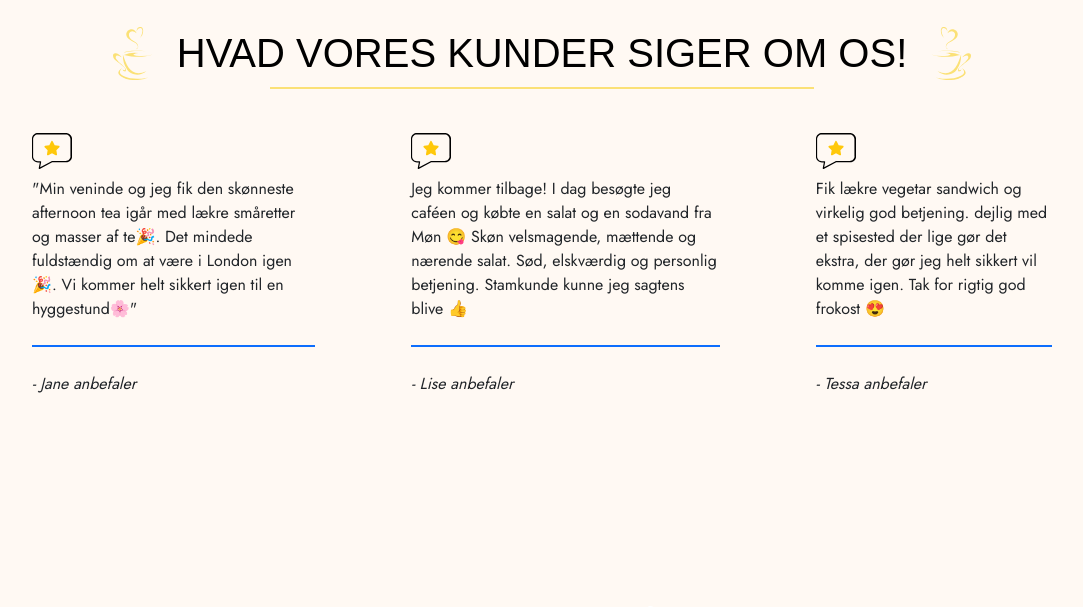
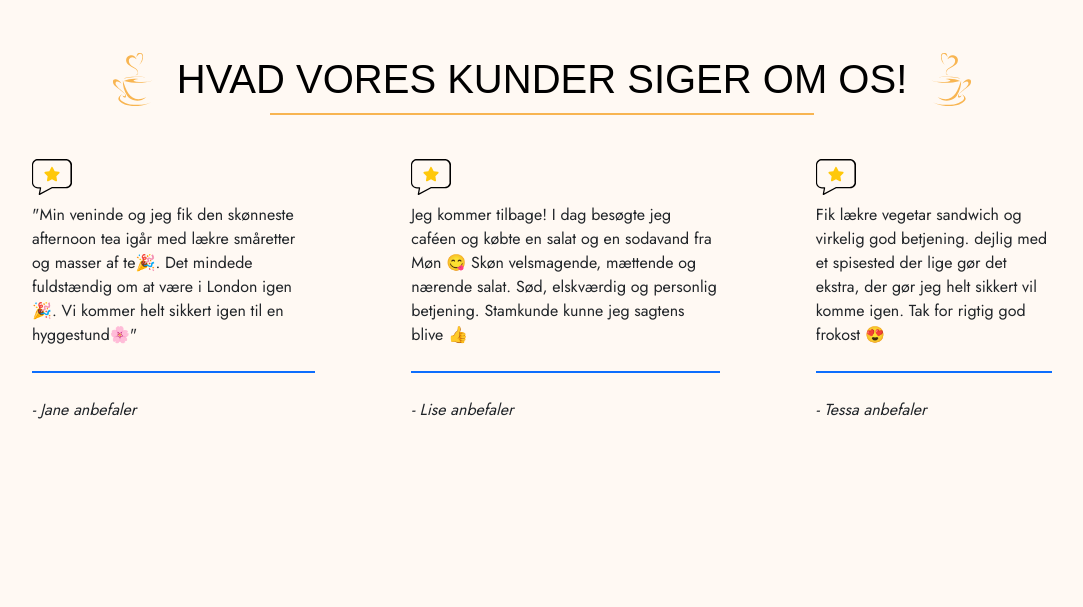
Before and after one commit to d-osbeck/Kaffetaarn, a PHP site: page / in a window 1280 px wide. Shown: the part 3672-4279 px from the top of the page, without its empty margins (98-1181 px from the left). Run offline with PHP 8.4, Linux system fonts and the light colour scheme; style sheets or scripts are compiled from the project's sources; some libraries are stand-ins or nearby versions; some web fonts are replaced.

Commit message:
Lavet små ændringer, blandt andet på farver.

```diff
--- a/bestilling.php
+++ b/bestilling.php
@@ -35,9 +35,9 @@
 
             <div class="bestilling__header__wrapper d-md-flex justify-content-center flex-column p-md-3 mx-lg-3 mx-xxl-0 p-xxl-5">
             <header class="bestilling__header d-flex justify-content-center mt-4 mb-4">
-                <img class="header__icon align-self-center" src="img/kaffekop-ikon-left.svg" alt="kaffekop ikon">
+                <img class="header__icon align-self-center" src="img/kaffekop-ikon-left.svg" alt="kaffekop ikon" style="width:40px;">
                 <h1 class="headline text-white px-2 my-2">AFTERNOON TEA</h1>
-                <img class="header__icon align-self-center" src="img/kaffekop-ikon-right.svg" alt="kaffekop ikon">
+                <img class="header__icon align-self-center" src="img/kaffekop-ikon-right.svg" alt="kaffekop ikon" style="width:40px;">
             </header>
 
             <p>Vores afternoon Tea består af 10 lækre delikatesser inkl. fri kaffe/te. I kan blive siddende lige så længe I har lyst, i vores hyggelige omgivelser. <br><br>
--- a/css/styles.scss
+++ b/css/styles.scss
@@ -160,7 +160,7 @@
 	content: '';
 	height: 2px;
 	width: 70%;
-	background: #FBE176;
+	background: #f8b551;
 	position: absolute;
 	left: calc(25% - 10%);
 	bottom: -12px;
--- a/index.php
+++ b/index.php
@@ -27,8 +27,8 @@
     <header>
         <img class="top__logo__tagline align-self-center mb-4" src="img/logo-tagline.svg" alt="logo-tagline">
         <div class="top__btn__wrapper text-center">
-            <a href=""><button class="bg-primary text-black font-weight-500 rounded py-2 px-4 mx-1 border-0 py-xl-3 px-xl-5 mx-xl-3">MENU</button></a>
-            <a href=""><button class="bg-primary text-black font-weight-500 rounded py-2 px-4 mx-1 border-0 py-xl-3 px-xl-5 mx-xl-3">BESTIL BORD</button></a>
+            <a href=""><button class="bg-primary text-black fs-5 font-weight-500 rounded py-2 px-4 mx-1 border-0 py-xl-3 px-xl-5 mx-xl-3">MENU</button></a>
+            <a href=""><button class="bg-primary text-black fs-5 font-weight-500 rounded py-2 px-4 mx-1 border-0 py-xl-3 px-xl-5 mx-xl-3">BESTIL BORD</button></a>
         </div>
     </header>
     <div class="top__bg__container d-xl-flex">
@@ -40,9 +40,9 @@
 <section class="velkommen container p-0">
     <div class="velkommen__box__wrapper container bg-white p-5 mb-5 mb-md-0">
         <header class="d-flex justify-content-center mb-4">
-            <img class="kaffe-icon align-self-center" src="img/kaffekop-ikon-left.svg" alt="kaffekop ikon">
+            <img class="kaffe-icon align-self-center" src="img/kaffekop-ikon-left.svg" alt="kaffekop ikon" style="width:40px;">
             <h1 class="headline px-2 my-2 text-center">EN UNIK OPLEVELSE</h1>
-            <img class="kaffe-icon align-self-center" src="img/kaffekop-ikon-right.svg" alt="kaffekop ikon">
+            <img class="kaffe-icon align-self-center" src="img/kaffekop-ikon-right.svg" alt="kaffekop ikon" style="width:40px;">
         </header>
         <p class="">I hjertet af Nykøbing F. tårner det gule vandtårn sig op over byens tage.
             <br><br>
@@ -142,6 +142,8 @@
                     </div>
                 </div>
 
+                <div class="line bg-primary my-4"></div>
+
                 <h2 class="text-center font-weight-500 fs-1 mt-5 mb-3">KAGER</h2>
                 <div class="menu__item__wrapper row">
                     <div class="menu__left__col col-8">
@@ -227,6 +229,8 @@
                         <p class="main-text font-weight-500">30 dkk</p>
                     </div>
                 </div>
+
+                <div class="line bg-primary my-4"></div>
 
                 <h2 class="text-center font-weight-500 fs-1 mt-5 mb-3">DRIKKE</h2>
                 <div class="menu__item__wrapper row">
```
Also changed, not shown: omkaffetaarn.php (+4 -4 lines), img/kaffekop-ikon-left.svg, img/kaffekop-ikon-right.svg, img/kaffekop-ikon.svg (deleted), img/texture-bg.jpg.
